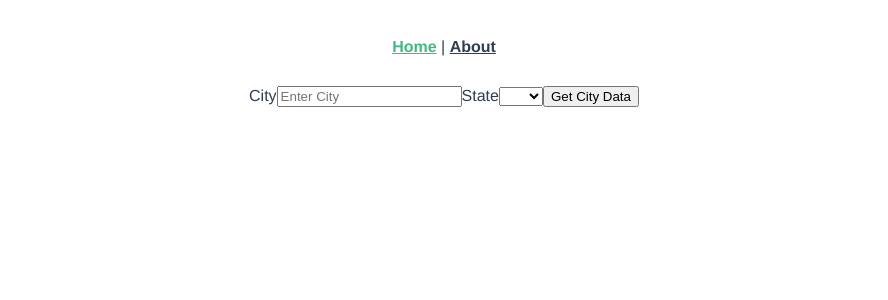
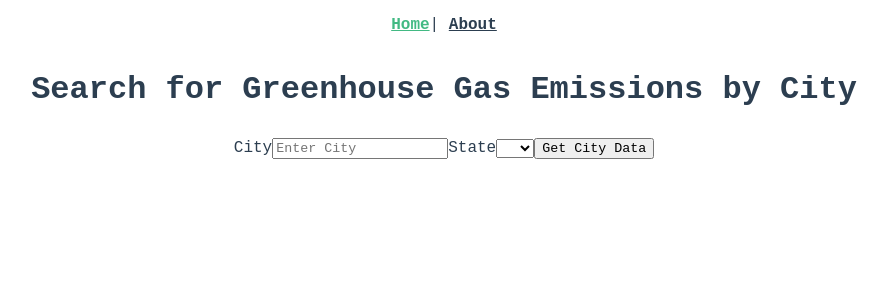
Before and after one commit to jackkoppa/add-typescript-to-vue, a Vue app: page / in a window 1280 px wide. Shown: the top 300 px of the page, without its empty margins (196-1084 px from the left). Built offline with nearby package versions, Linux system fonts and the light colour scheme.

Commit message:
style: Create SCSS files; set base font to monospace

```diff
--- a/src/App.vue
+++ b/src/App.vue
@@ -1,7 +1,7 @@
 <template>
   <div id="app">
     <div id="nav">
-      <router-link to="/">Home</router-link> |
+      <router-link to="/">Home</router-link>|
       <router-link to="/about">About</router-link>
     </div>
     <router-view/>
@@ -9,20 +9,20 @@
 </template>
 
 <style lang="scss">
+// Import global styles once, at app level
+@import "@/styles/global.scss";
+
 #app {
-  font-family: "Avenir", Helvetica, Arial, sans-serif;
-  -webkit-font-smoothing: antialiased;
-  -moz-osx-font-smoothing: grayscale;
   text-align: center;
-  color: #2c3e50;
+  color: $cBlueGray;
 }
 #nav {
-  padding: 30px;
+  padding: $spacer/2;
   a {
     font-weight: bold;
-    color: #2c3e50;
+    color: $cBlueGray;
     &.router-link-exact-active {
-      color: #42b983;
+      color: $cGreen;
     }
   }
 }
--- /dev/null
+++ b/src/styles/_variables.scss
@@ -0,0 +1,4 @@
+$cGreen: #42b983;
+$cBlueGray: #2c3e50;
+
+$spacer: 15px;
--- /dev/null
+++ b/src/styles/global.scss
@@ -0,0 +1,7 @@
+@import './variables';
+
+html, body, * {
+    font-family: "Courier New", Courier, monospace;
+    -webkit-font-smoothing: antialiased;
+    -moz-osx-font-smoothing: grayscale;
+}
--- a/src/views/Home.vue
+++ b/src/views/Home.vue
@@ -1,5 +1,6 @@
 <template>
   <div class="home">
+    <h1 class="home__header">Search for Greenhouse Gas Emissions by City</h1>
     <Search/>
   </div>
 </template>
@@ -14,3 +15,12 @@ export default {
   }
 };
 </script>
+
+<style lang="scss">
+@import "@/styles/_variables.scss";
+
+.home__header {
+  max-width: 75%;
+  margin: $spacer * 2 auto;
+}
+</style>
```
